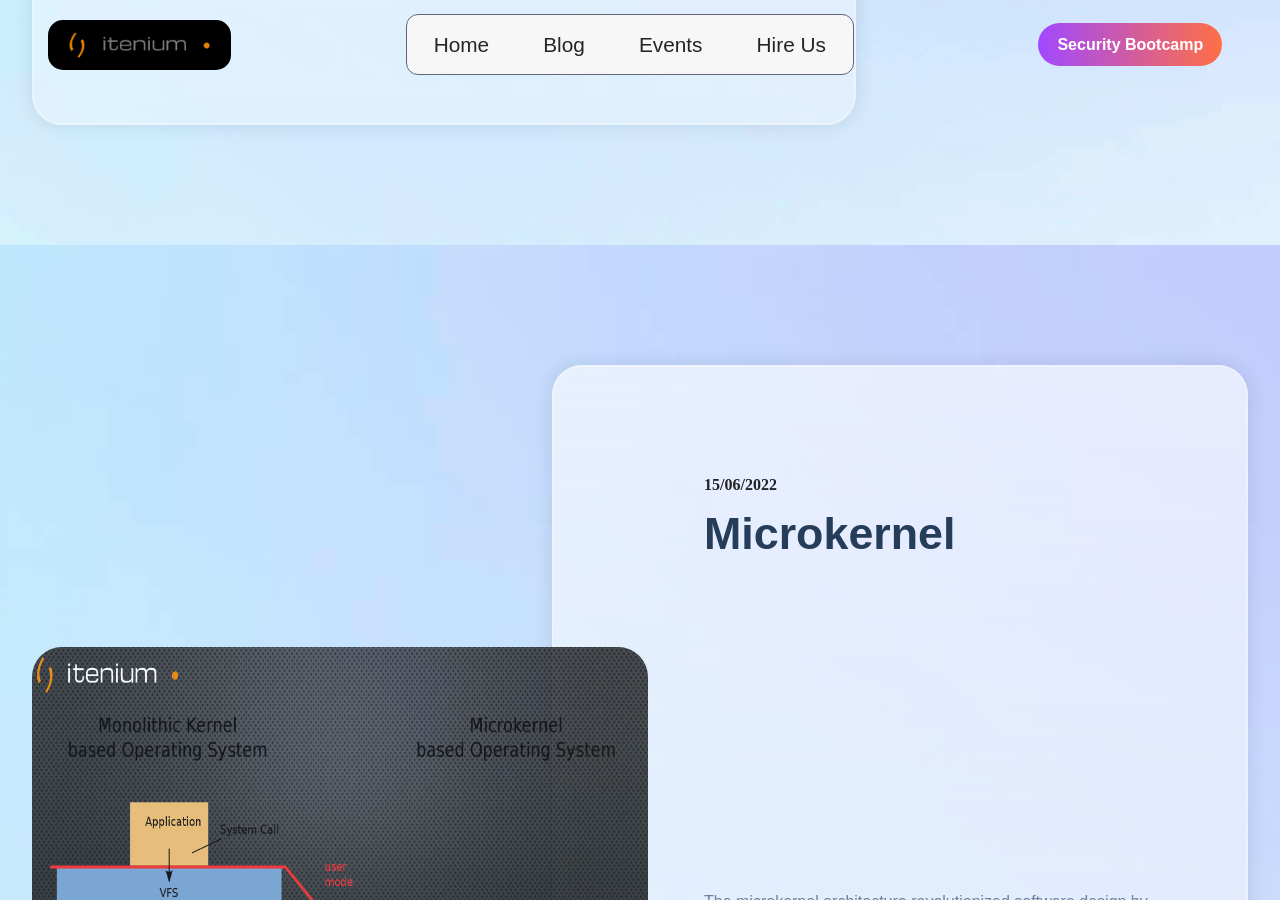
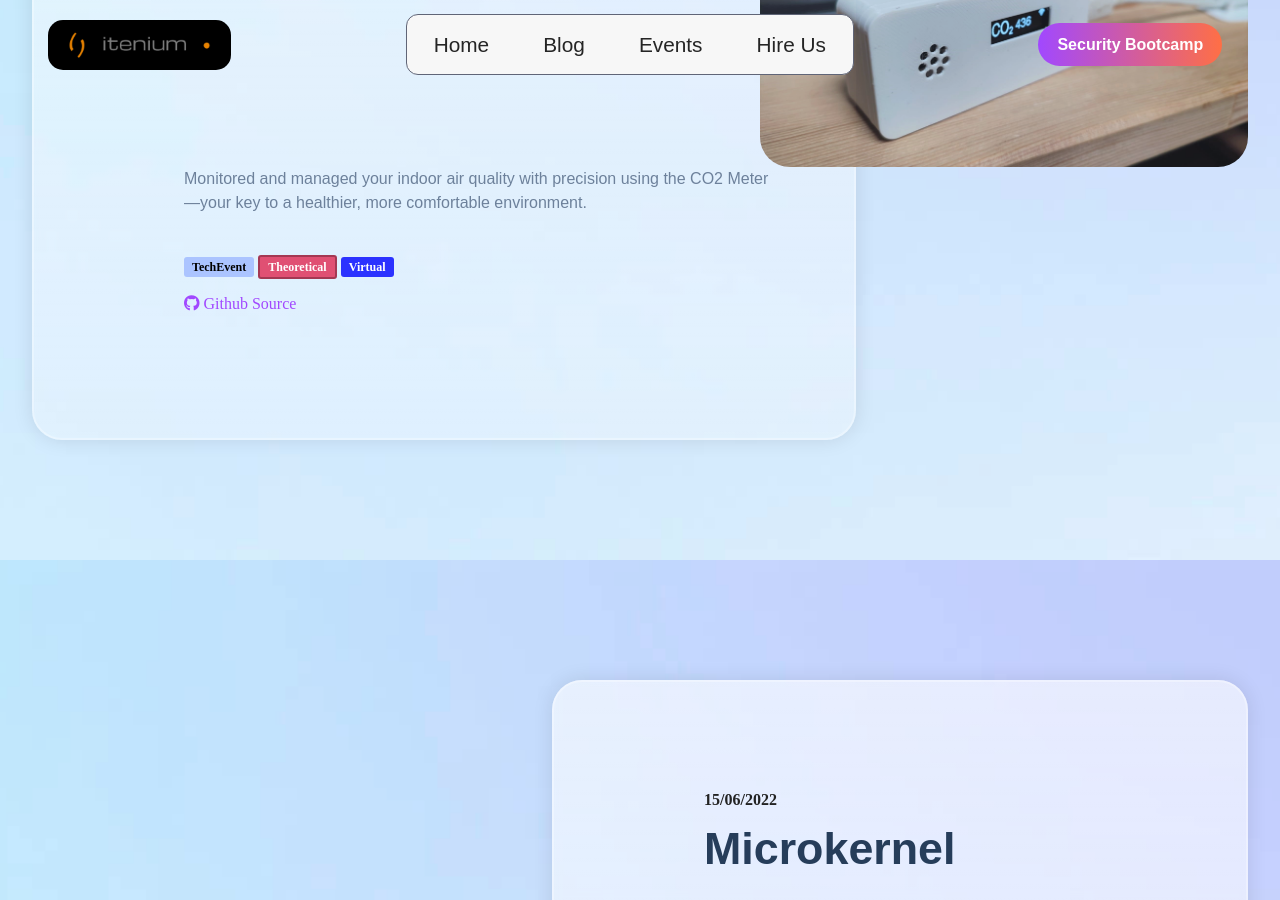
Before and after one commit to itenium-be/Competence-Center, a Jekyll site: the page built from pages/events.html, in a window 1280 px wide and 900 px high, scrolled down 63548 px. Built offline with Jekyll 4.4.1, drawn with Linux system fonts in a browser that asks for light colours; some web fonts are replaced.

Commit message:
updated photo and track

```diff
--- a/_data/events.yml
+++ b/_data/events.yml
@@ -1351,7 +1351,7 @@
 - name: "CO2duino"
   subTitle: "CO2 Meter"
   date: 2022-06-29
-  track: ""
+  track: "TechEvent"
   summary: >
        Monitored and managed your indoor air quality with
        precision using the CO2 Meter—your key to a healthier,
@@ -1360,7 +1360,7 @@
   content: "Theoretical"
   type: ["Virtual"]
   duration: "1h"
-  image: ""
+  image: "assets/images-events/CO2duino-1.jpeg"
   githubUrl: "https://github.com/itenium-be/CO2duino"
 
 
```
